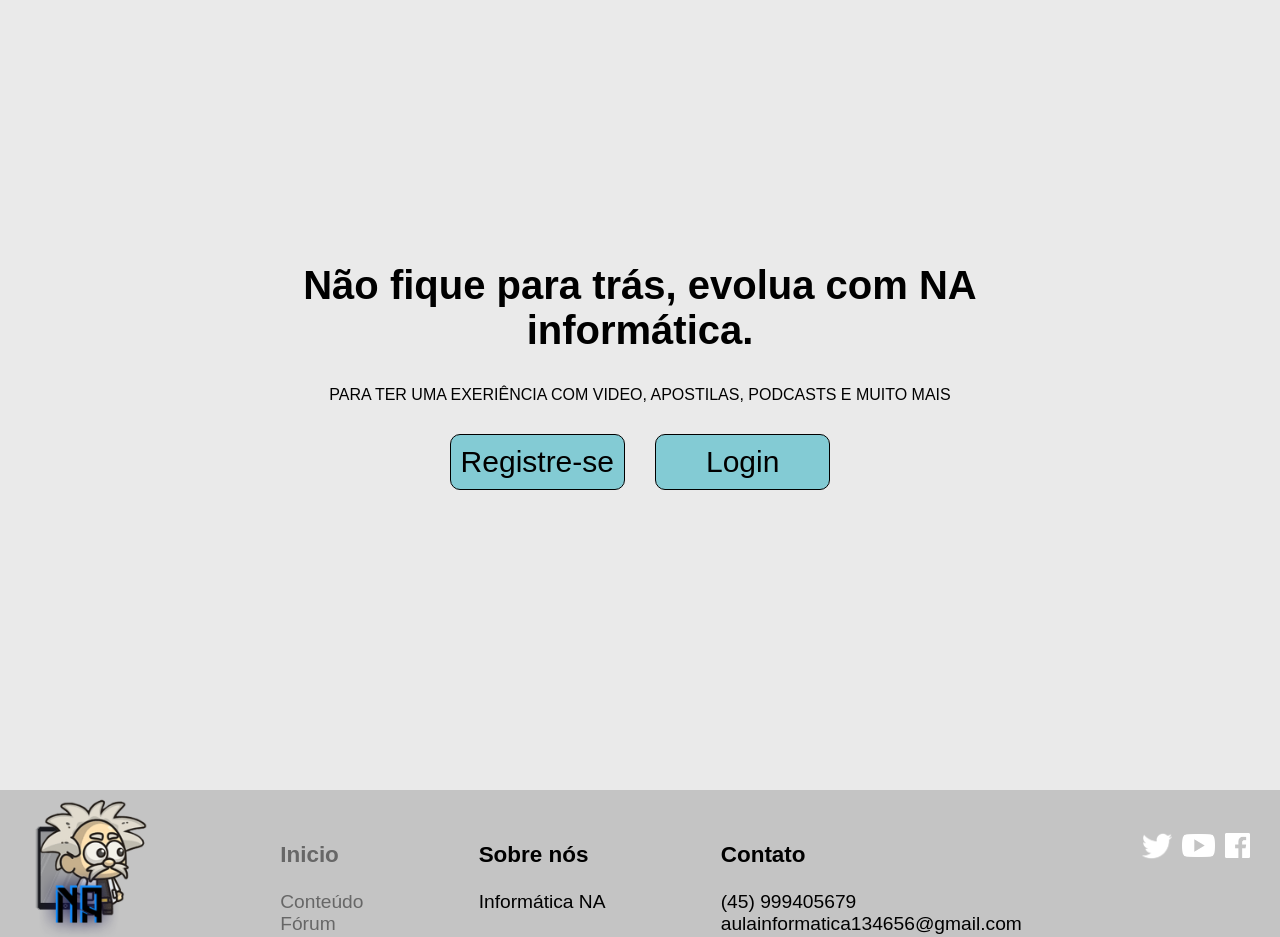
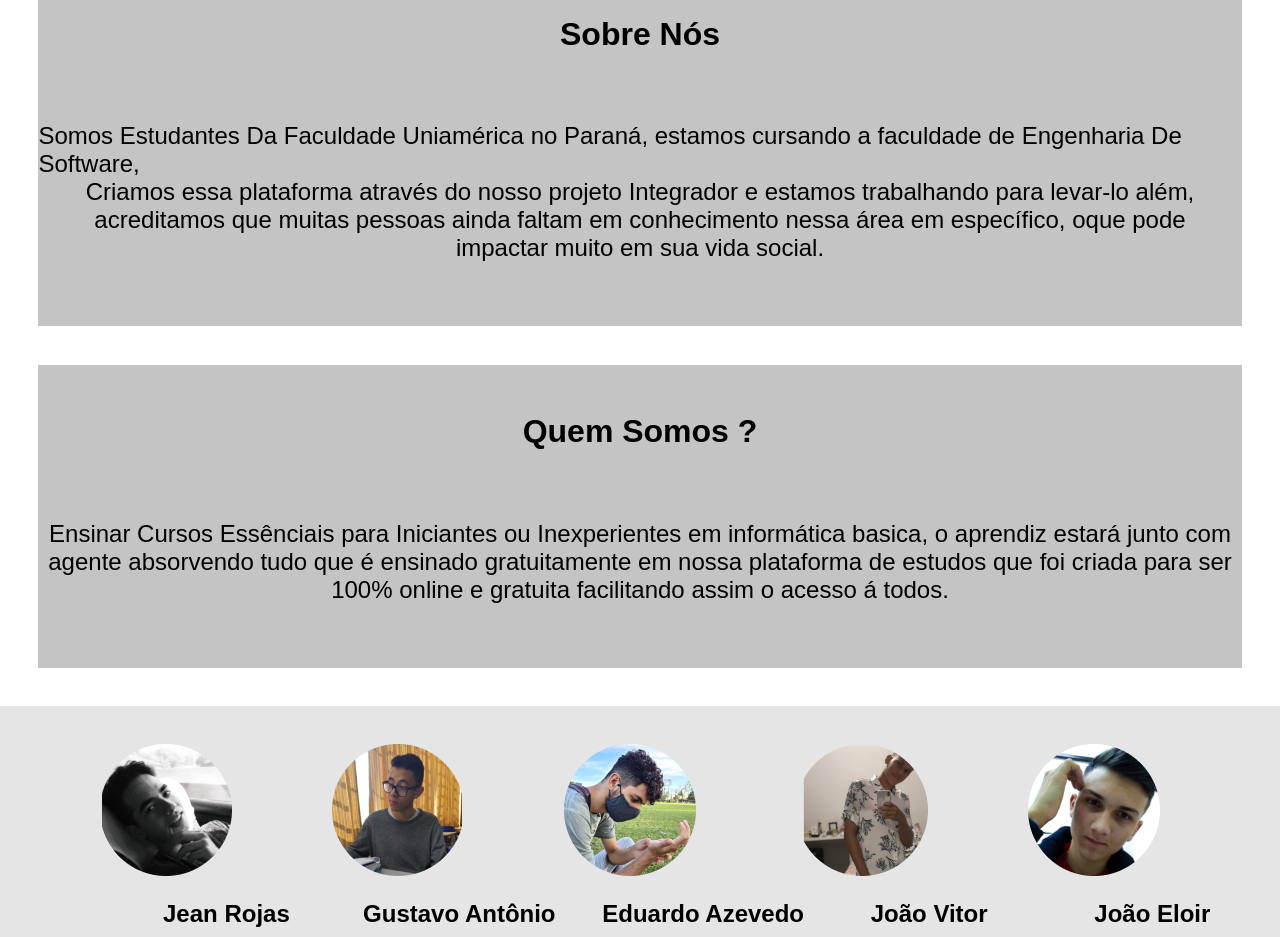
Before and after one commit to JeanRojasD/React-NA, a React (Create React App) app: page /sobre in a window 1280 px wide. Shown: the part 240-1177 px from the top of the page. Built offline with nearby package versions, Linux system fonts and the light colour scheme.

Commit message:
Att Sobree

```diff
--- a/src/App.js
+++ b/src/App.js
@@ -1,10 +1,11 @@
 import React from 'react';
 import './App.css';
 import Home from './pages/Home';
+import Sobre from './pages/Sobre'
 
 function App() {
   return (
-      <Home />
+      <Sobre />
   )
 };
 export default App;
--- a/src/pages/Sobre/index.css
+++ b/src/pages/Sobre/index.css
@@ -1,24 +1,44 @@
-.textos{
+.textos1{
   padding-bottom: 5%;
-  background-color:#b3b2b2 ;
+  background-color: #C4C4C4 ;
+  margin: 3%;
 }
-.textos h1{
+.textos1 h1{
 display: flex;
 justify-content: center;
 padding-bottom: 4%;
 padding-top: 4%;
 }
 
-.textos p{
+.textos1 p{
   display: flex;
   justify-content: center;
   text-decoration: none;
   font-size: 24px;
 }
+.textos2{
+    padding-bottom: 5%;
+    background-color: #C4C4C4 ;
+    margin: 3%;
+}
+.textos2 h1{
+  display: flex;
+  justify-content: center;
+  padding-bottom: 4%;
+  padding-top: 4%;
+}
+
+.textos2 p{
+    display: flex;
+    justify-content: center;
+    text-decoration: none;
+    font-size: 24px;
+}
+
 .fotos{
-    padding-top: 5%;
-    padding-bottom: 5%;
-    background-color: #adadad;
+    padding-top: 3%;
+    padding-bottom: 1%;
+    background-color: #E5E5E5;
 }
 
 .fotos img{
@@ -30,9 +50,4 @@ padding-top: 4%;
   justify-self: center;
   white-space: pre;
   color: black;
-
 }
-.space{
-  white-space: pre;
-  padding-bottom: 5%;
-}
--- a/src/pages/Sobre/index.jsx
+++ b/src/pages/Sobre/index.jsx
@@ -13,18 +13,19 @@ function Sobre(){
 return(
   <div>
         <Menu />
-      <div className="textos">
+      <div className="textos1">
       <h1>Sobre Nós</h1>
       <p>Somos Estudantes Da Faculdade Uniamérica no Paraná, estamos cursando a faculdade de Engenharia De Software, </p>
       <p>Criamos essa plataforma através do nosso projeto Integrador e estamos trabalhando para levar-lo além, </p>
       <p>acreditamos que muitas pessoas ainda faltam em conhecimento nessa área em específico, oque pode  </p>
       <p>impactar muito em sua vida social.</p>
+      </div>
+      <div className="textos2">
       <h1>Quem Somos ?</h1>
       <p>Ensinar Cursos Essênciais para Iniciantes ou Inexperientes em informática basica, o aprendiz estará junto com  </p>
       <p>agente absorvendo tudo que é ensinado gratuitamente em nossa plataforma de estudos que foi criada para ser </p>
       <p>100% online e gratuita facilitando assim o acesso á todos. </p>
       </div>
-      <div className='space'>              </div>
               <section className="fotos">
                 <img id="jean" src={Jean} alt="Jean Rojas"/>
                 <img id="gustavo" src={Gustavo} alt="Gustavo Antônio"/>
```
